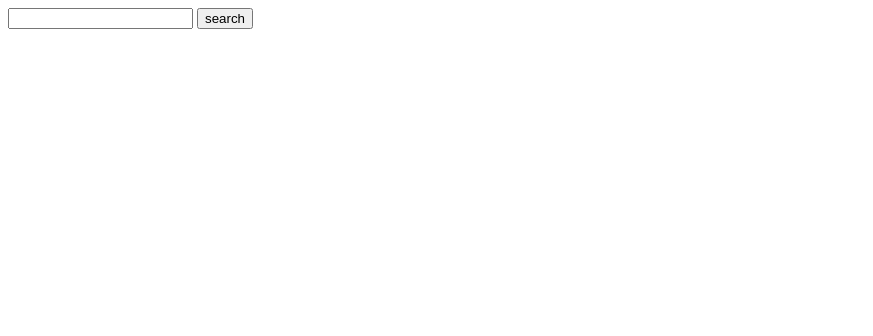
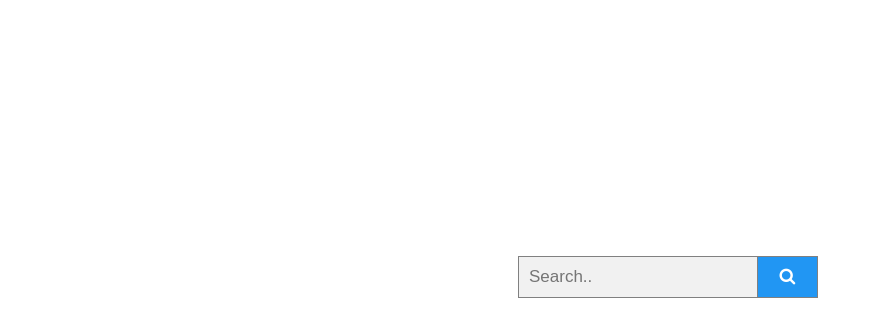
Before and after one commit to fack2/Football_teams, a website: page public/index.html in a window 1280 px wide. Shown: the whole page, without its empty margins (0-873 px from the left). Drawn offline with Linux system fonts and the light colour scheme.

Commit message:
adding form index.html and form  style in style.css

```diff
--- a/public/index.html
+++ b/public/index.html
@@ -3,10 +3,15 @@
   <head>
     <meta charset="utf-8" />
     <meta name="viewport" content="width=device-width, initial-scale=1.0" />
+    <link rel="stylesheet" href="https://cdnjs.cloudflare.com/ajax/libs/font-awesome/4.7.0/css/font-awesome.min.css">
+    <link rel="stylesheet" href="style.css">
     <title>Football Teams</title>
   </head>
   <body>
-    <input type="text" name="countryname" />
-    <button type="button" class="search">search</button>
+    <form class="search" action="/" style="">
+      <input type="text" id="search" placeholder="Search.." name="search2">
+      <button type="submit" id="submit"><i class="fa fa-search"></i></button>
+    </form>
+    <script src="script.js"></script>
   </body>
 </html>
--- a/public/style.css
+++ b/public/style.css
@@ -0,0 +1,49 @@
+body {
+    font-family: Arial;
+    margin-left: 5%;
+    margin-top: 20%;
+  }
+
+  * {
+    box-sizing: border-box;
+  }
+
+  form.search input[type=text] {
+    padding: 10px;
+    font-size: 17px;
+    border: 1px solid grey;
+    float: left;
+    width: 80%;
+    background: #f1f1f1;
+  }
+
+  form.search button {
+    float: left;
+    width: 20%;
+    padding: 10px;
+    background: #2196F3;
+    color: white;
+    font-size: 17px;
+    border: 1px solid grey;
+    border-left: none;
+    cursor: pointer;
+  }
+
+  form.search button:hover {
+    background: #0b7dda;
+  }
+
+  form.search::after {
+    content: "";
+    clear: both;
+    display: table;
+  }
+
+  .search{
+
+    margin:auto;
+    max-width:300px;
+
+
+
+  }
```
